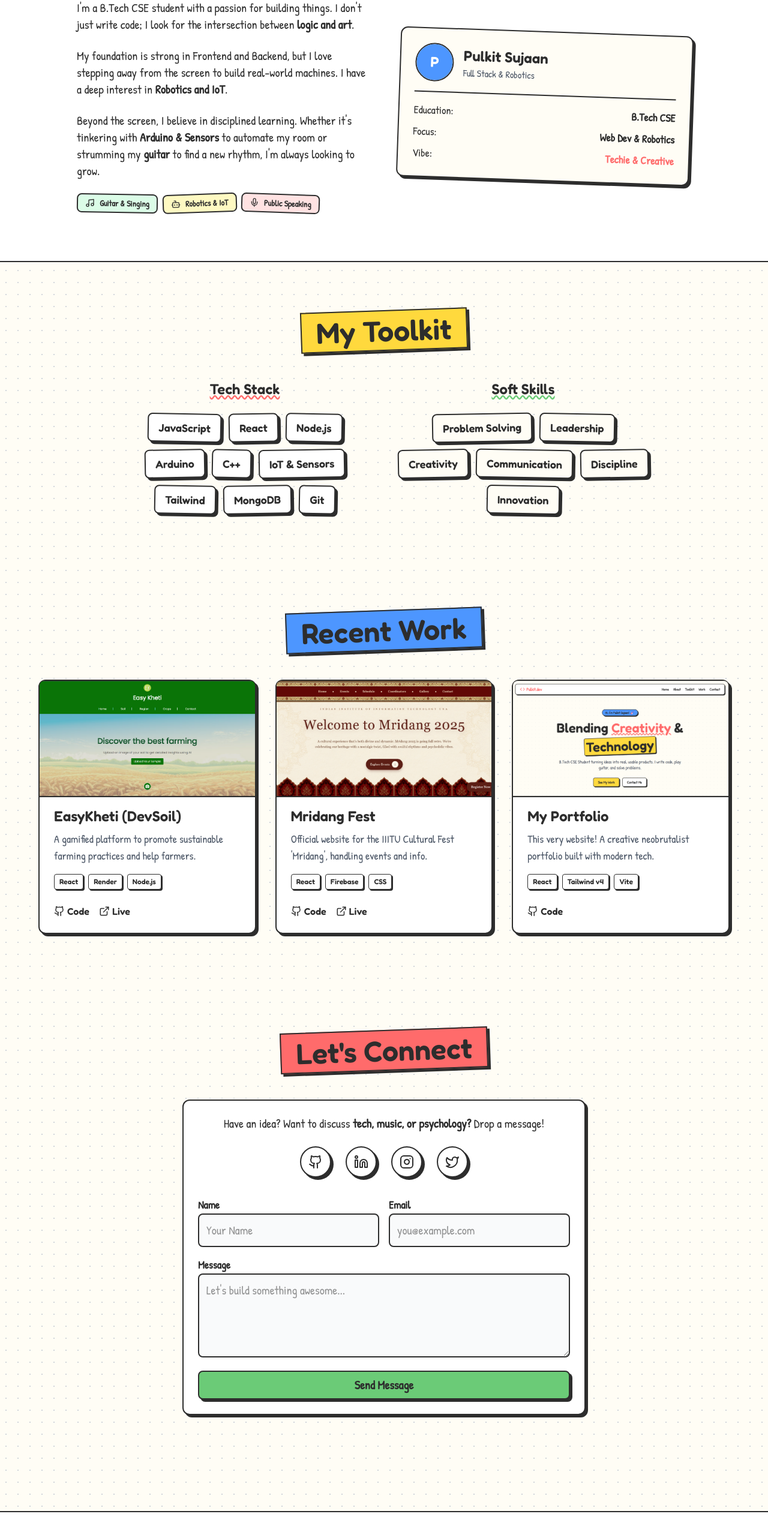
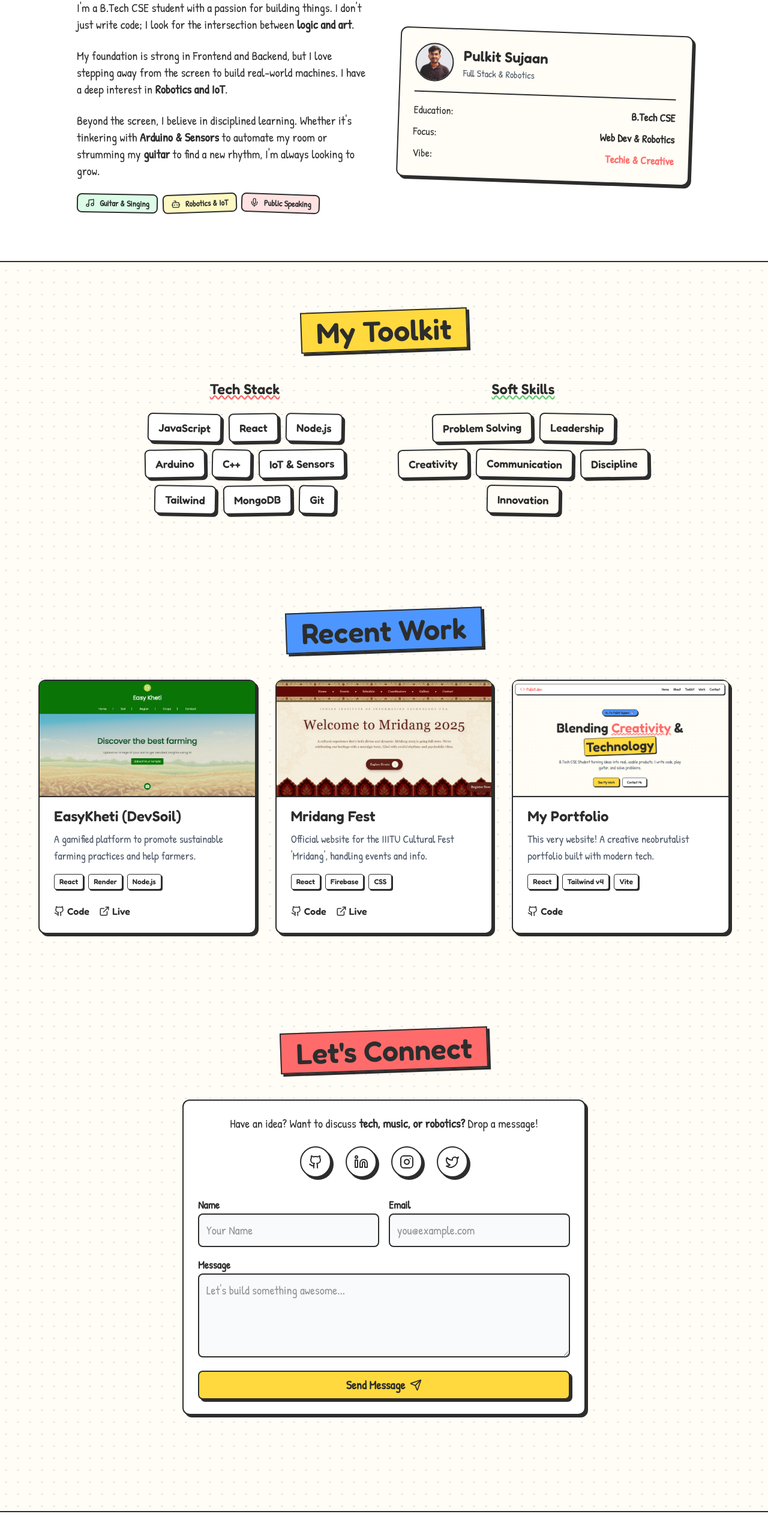
Before and after one commit to pulkitsujaan/portfolio, a React (Vite) app: page / in a window 1280 px wide. Shown: the part 999-3553 px from the top of the page at 60% size. Built offline with nearby package versions, Linux system fonts and the light colour scheme.

Commit message:
made the contact form functioning

```diff
--- a/src/App.jsx
+++ b/src/App.jsx
@@ -20,7 +20,7 @@ const App = () => {
       </main>
 
       <footer className="py-8 text-center font-hand text-xl border-t-2 border-crayon-dark bg-white">
-        <p>© 2025 Pulkit Sujaan. Built with 🎵 and ☕</p>
+        <p>© 2026 Pulkit Sujaan. Built with 🎵 and ☕</p>
       </footer>
     </div>
   );
--- a/src/components/sections/About.jsx
+++ b/src/components/sections/About.jsx
@@ -42,7 +42,13 @@ const About = () => {
                  <div className="flex items-center gap-4 border-b-2 border-crayon-dark pb-4 mb-4">
                     <div className="w-16 h-16 bg-gray-200 rounded-full border-2 border-crayon-dark overflow-hidden">
                       {/* Placeholder Avatar */}
-                      <div className="w-full h-full bg-crayon-cyan flex items-center justify-center text-2xl font-bold text-white">P</div>
+                      <img
+              src="/profile.png"
+              alt="Pulkit Sujaan"
+              className="w-full h-full object-cover"
+              // OPTIONAL: Add this class for Black & White style:
+              // className="w-full h-full object-cover grayscale hover:grayscale-0 transition-all"
+            />
                     </div>
                     <div>
                       <h3 className="font-sans font-bold text-2xl">Pulkit Sujaan</h3>
--- a/src/components/sections/Contact.jsx
+++ b/src/components/sections/Contact.jsx
@@ -1,10 +1,48 @@
-import React from 'react';
+import React, { useState } from 'react';
 import Button from '../ui/Button';
 import Card from '../ui/Card';
 import SectionTitle from '../ui/SectionTitle';
 import { socialLinks } from '../../data';
+import { Send, Loader2 } from 'lucide-react';
 
 const Contact = () => {
+  // State to handle form status
+  const [result, setResult] = useState("");
+  const [isSubmitting, setIsSubmitting] = useState(false);
+
+  const onSubmit = async (event) => {
+    event.preventDefault();
+    setIsSubmitting(true);
+    setResult(""); // Clear previous messages
+
+    const formData = new FormData(event.target);
+
+    // --- PASTE YOUR ACCESS KEY HERE ---
+    formData.append("access_key", "8b555f14-22af-4d6f-8c6a-0ac98656e9b6");
+
+    try {
+      const response = await fetch("https://api.web3forms.com/submit", {
+        method: "POST",
+        body: formData
+      });
+
+      const data = await response.json();
+
+      if (data.success) {
+        setResult("Success");
+        event.target.reset(); // Clear the form
+      } else {
+        console.error("Error", data);
+        setResult(data.message);
+      }
+    } catch (error) {
+      console.error("Submission error", error);
+      setResult("Something went wrong. Please try again.");
+    } finally {
+      setIsSubmitting(false);
+    }
+  };
+
   return (
     <section id="contact" className="py-20 px-4 mb-20">
       <div className="max-w-2xl mx-auto">
@@ -12,7 +50,7 @@ const Contact = () => {
 
         <Card className="bg-white">
           <p className="font-hand text-xl text-center mb-6">
-            Have an idea? Want to discuss <strong>tech, music, or psychology?</strong> Drop a message!
+            Have an idea? Want to discuss <strong>tech, music, or robotics?</strong> Drop a message!
           </p>
 
           {/* Social Links Row */}
@@ -35,12 +73,17 @@ const Contact = () => {
           </div>
 
           {/* Form */}
-          <form className="space-y-4" onSubmit={(e) => e.preventDefault()}>
+          <form className="space-y-4" onSubmit={onSubmit}>
+            {/* Hidden Subject Field for Email */}
+            <input type="hidden" name="subject" value="New Portfolio Contact Message" />
+
             <div className="grid md:grid-cols-2 gap-4">
               <div className="space-y-2">
                 <label className="font-bold font-hand text-lg">Name</label>
                 <input
                   type="text"
+                  name="name"
+                  required
                   className="w-full bg-gray-50 border-2 border-crayon-dark rounded-lg p-3 focus:outline-none focus:shadow-hard focus:bg-white transition-all font-hand text-xl"
                   placeholder="Your Name"
                 />
@@ -49,6 +92,8 @@ const Contact = () => {
                 <label className="font-bold font-hand text-lg">Email</label>
                 <input
                   type="email"
+                  name="email"
+                  required
                   className="w-full bg-gray-50 border-2 border-crayon-dark rounded-lg p-3 focus:outline-none focus:shadow-hard focus:bg-white transition-all font-hand text-xl"
                   placeholder="you@example.com"
                 />
@@ -58,15 +103,33 @@ const Contact = () => {
             <div className="space-y-2">
               <label className="font-bold font-hand text-lg">Message</label>
               <textarea
+                name="message"
+                required
                 rows="4"
                 className="w-full bg-gray-50 border-2 border-crayon-dark rounded-lg p-3 focus:outline-none focus:shadow-hard focus:bg-white transition-all font-hand text-xl"
                 placeholder="Let's build something awesome..."
               ></textarea>
             </div>
 
-            <Button type="submit" variant="success" className="w-full">
-              Send Message
+            <Button
+              type="submit"
+              variant={result === "Success" ? "success" : "primary"}
+              className="w-full flex justify-center items-center gap-2"
+              disabled={isSubmitting}
+            >
+              {isSubmitting ? (
+                <>Sending... <Loader2 className="animate-spin" size={20}/></>
+              ) : result === "Success" ? (
+                "Message Sent! ✅"
+              ) : (
+                <>Send Message <Send size={20}/></>
+              )}
             </Button>
+
+            {/* Error Message Display */}
+            {result && result !== "Success" && (
+              <p className="text-red-500 font-bold font-hand text-center mt-2">{result}</p>
+            )}
           </form>
         </Card>
       </div>
```
Also changed, not shown: public/profile.png (added).
